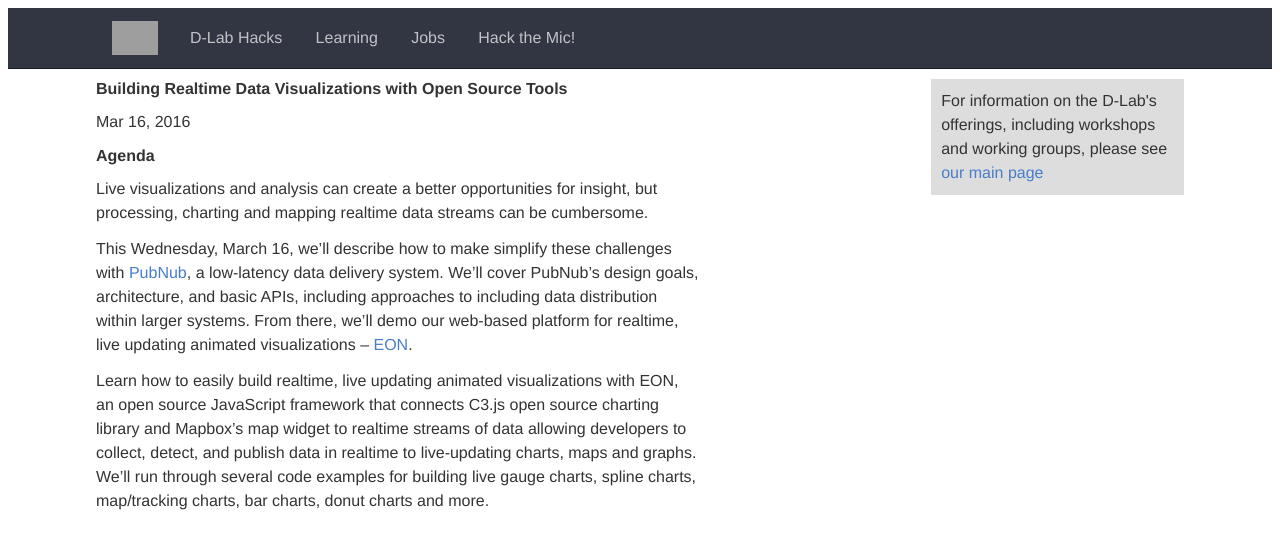
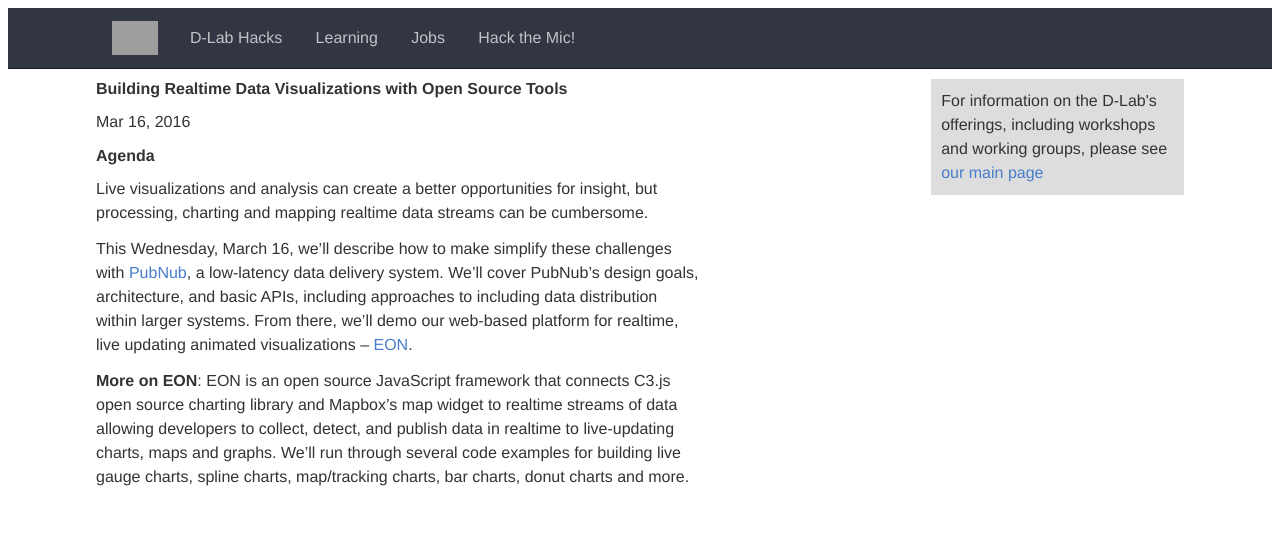
Before and after one commit to dlab-berkeley/dlab-berkeley.github.io, a Jekyll site: the page built from hack-the-mic/_posts/2016-03-16-PubNub.md, in a window 1280 px wide. Shown: the top 549 px of the page. Built offline with Jekyll 4.4.1, drawn with Linux system fonts in a browser that asks for light colours; grey boxes are pictures that could not be loaded.

Commit message:
Forgot a change...

```diff
--- a/hack-the-mic/_posts/2016-03-16-PubNub.md
+++ b/hack-the-mic/_posts/2016-03-16-PubNub.md
@@ -8,8 +8,7 @@ Live visualizations and analysis can create a better opportunities for insight,
 
 This Wednesday, March 16, we'll describe how to make simplify these challenges with [PubNub](https://www.pubnub.com), a low-latency data delivery system. We'll cover PubNub's design goals, architecture, and basic APIs, including approaches to including data distribution within larger systems. From there, we'll demo our web-based platform for realtime, live updating animated visualizations – [EON](https://www.pubnub.com/developers/eon/).
 
-Learn how to easily build realtime, live updating animated visualizations with
-EON, an open source JavaScript framework that connects C3.js open source
+**More on EON**: EON is an open source JavaScript framework that connects C3.js open source
 charting library and Mapbox’s map widget to realtime streams of data allowing
 developers to collect, detect, and publish data in realtime to live-updating
 charts, maps and graphs. We’ll run through several code examples for building
```
